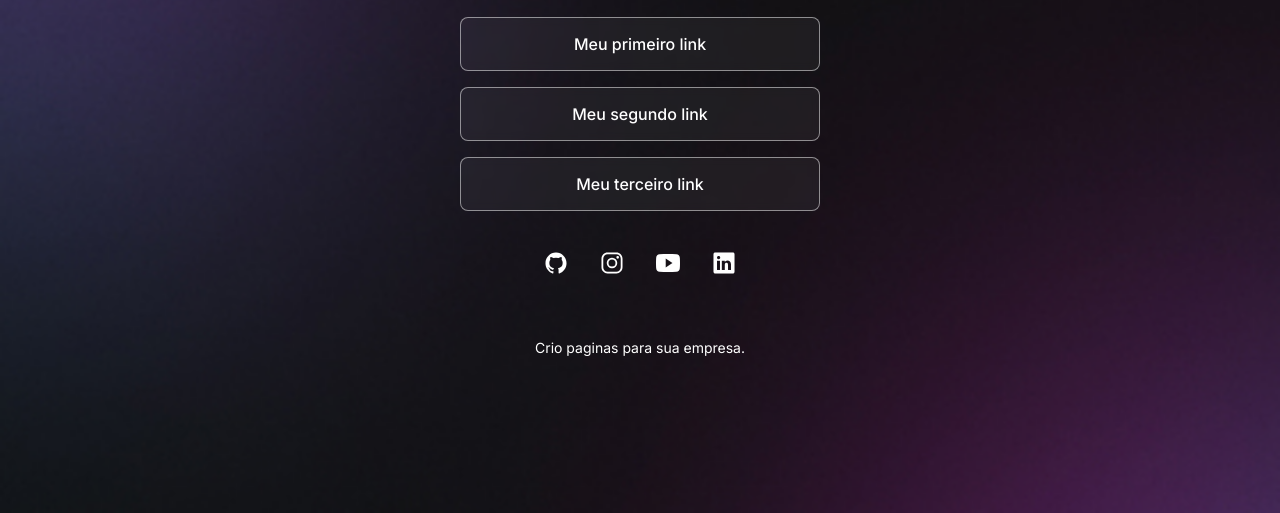
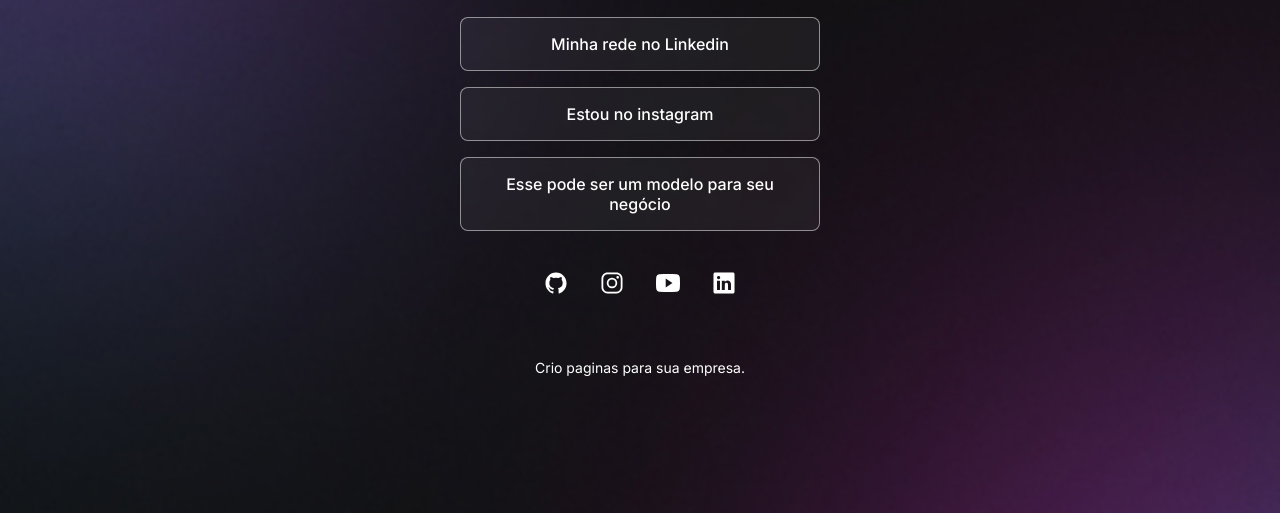
Before and after one commit to Frankdias92/Projeto-links, a plain HTML site: page index.html in a window 1280 px wide. Shown: the part 287-800 px from the top of the page. Drawn offline with nearby package versions, Linux system fonts and the light colour scheme.

Commit message:
enviando arquivos readme

```diff
--- a/index.html
+++ b/index.html
@@ -27,9 +27,9 @@
       </div>
 
       <ul>
-        <li><a href="#">Meu primeiro link</a></li>
-        <li><a href="#">Meu segundo link</a></li>
-        <li><a href="#">Meu terceiro link</a></li>
+        <li><a href="https://linkedin.com/in/franklinmacedodias/" target="_blank">Minha rede no Linkedin</a></li>
+        <li><a href="https://instagram.com/franklimds" target="_blank">Estou no instagram</a></li>
+        <li><a href="#">Esse pode ser um modelo para seu negócio</a></li>
       </ul>
 
 
```
Also changed, not shown: assets/avatar.png, assets/avatarLight.png, 2 other files.
